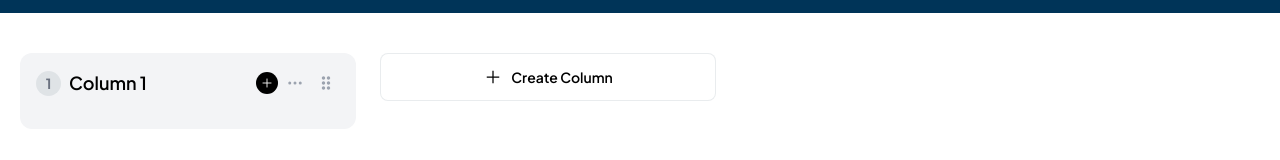
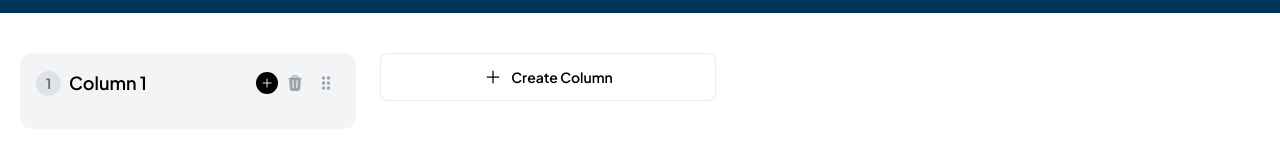
Before and after one commit to BCPAZ/crm-app, a React (Vite) app: page /projects/1 in a window 1280 px wide. Both pictures are taken after a click on the button "Create Column". Shown: the part 126-286 px from the top of the page. Built offline with nearby package versions, Linux system fonts and the light colour scheme.

Commit message:
perf : Kanban board performance optimized

```diff
--- a/src/components/App/Projects/Column.jsx
+++ b/src/components/App/Projects/Column.jsx
@@ -1,8 +1,8 @@
 import PropTypes from "prop-types";
 import { Droppable, Draggable } from "@hello-pangea/dnd";
 import { IoAddSharp } from "react-icons/io5";
-import { LuMoreHorizontal } from "react-icons/lu";
 import { MdDragIndicator } from "react-icons/md";
+import { HiTrash } from "react-icons/hi2";
 
 const Column = ({ column, handleDeleteColumn }) => {
   return (
@@ -15,18 +15,20 @@ const Column = ({ column, handleDeleteColumn }) => {
         >
           <div className="flex justify-between items-center mb-4">
             <div className="flex items-center gap-2">
-              <span className="w-[25px] h-[25px] rounded-full flex items-center justify-center text-gray-500 bg-grey/20 font-bold text-sm">1</span>
+              <span className="w-[25px] h-[25px] rounded-full flex items-center justify-center text-gray-500 bg-grey/20 font-bold text-sm">
+                1
+              </span>
               <h2 className="text-lg font-semibold">{column.name}</h2>
             </div>
             <div className="flex items-center gap-1">
+              <button className="p-1 bg-black rounded-full text-white">
+                <IoAddSharp size={14} />
+              </button>
               <button
                 onClick={() => handleDeleteColumn(column.id)}
-                className="p-1 bg-black rounded-full text-white"
+                className=" hover:bg-red-500 hover:text-white rounded-full text-gray-400 p-1 transition-colors duration-300"
               >
-                <IoAddSharp size={14} />
-              </button>
-              <button className="p-1 hover:bg-grey/20 rounded-full text-gray-400">
-                <LuMoreHorizontal size={18} />
+                <HiTrash size={18} />
               </button>
               <button className="p-1 hover:bg-grey/20 rounded-full text-gray-400">
                 <MdDragIndicator size={20} />
--- a/src/components/App/Projects/KanbanBoard.jsx
+++ b/src/components/App/Projects/KanbanBoard.jsx
@@ -1,24 +1,23 @@
 import { IoAddSharp } from "react-icons/io5";
-import { useState } from "react";
+import { useState, useCallback } from "react";
 import Column from "./Column";
 import { DragDropContext, Droppable, Draggable } from "@hello-pangea/dnd";
 
 const KanbanBoard = () => {
   const [columns, setColumns] = useState([]);
 
-  const handleAddColumn = () => {
-    setColumns([
-      ...columns,
-      { id: `column-${columns.length}`, name: `Column ${columns.length + 1}`, items: [] },
+  const handleAddColumn = useCallback(() => {
+    setColumns((prevColumns) => [
+      ...prevColumns,
+      { id: `column-${prevColumns.length}`, name: `Column ${prevColumns.length + 1}`, items: [] },
     ]);
-  };
+  }, []);
 
-  const handleDeleteColumn = (id) => {
-    const filteredColumns = columns.filter((col) => col.id !== id);
-    setColumns(filteredColumns);
-  };
+  const handleDeleteColumn = useCallback((id) => {
+    setColumns((prevColumns) => prevColumns.filter((col) => col.id !== id));
+  }, []);
 
-  const onDragEnd = (result) => {
+  const onDragEnd = useCallback((result) => {
     const { source, destination, type } = result;
     if (!destination) return;
 
@@ -29,6 +28,7 @@ const KanbanBoard = () => {
       setColumns(newColumns);
       return;
     }
+
     const sourceColumnIndex = columns.findIndex(
       (column) => column.id === source.droppableId
     );
@@ -56,7 +56,7 @@ const KanbanBoard = () => {
     };
 
     setColumns(newColumns);
-  };
+  }, [columns]);
 
   return (
     <section className="py-10 w-full h-screen overflow-x-auto">
@@ -70,7 +70,7 @@ const KanbanBoard = () => {
                 className="flex space-x-6 h-full"
               >
                 {columns.map((column, index) => (
-                  <Draggable draggableId={column.id} index={index} key={column.id}>
+                  <Draggable draggableId={column.id} key={column.id} index={index}>
                     {(provided) => (
                       <div
                         ref={provided.innerRef}
@@ -80,8 +80,6 @@ const KanbanBoard = () => {
                         <Column
                           handleDeleteColumn={handleDeleteColumn}
                           column={column}
-                          name={column.name}
-                          key={column.id}
                         />
                       </div>
                     )}
```
